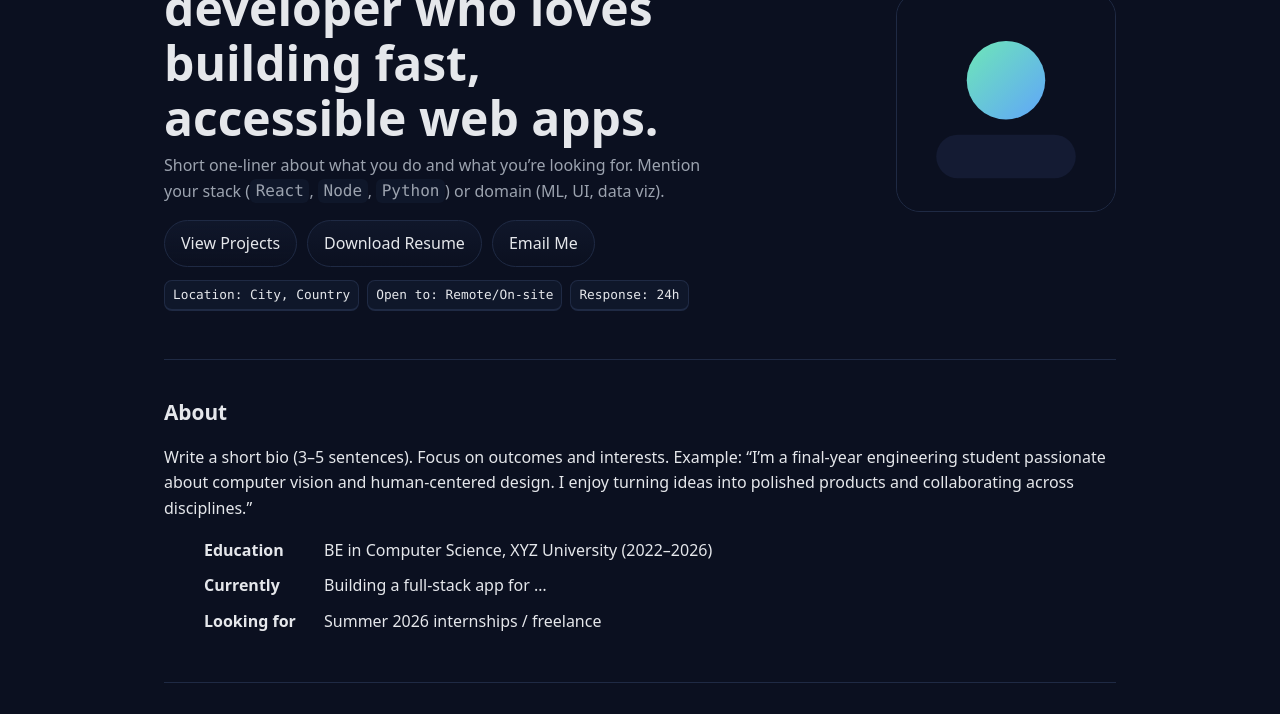
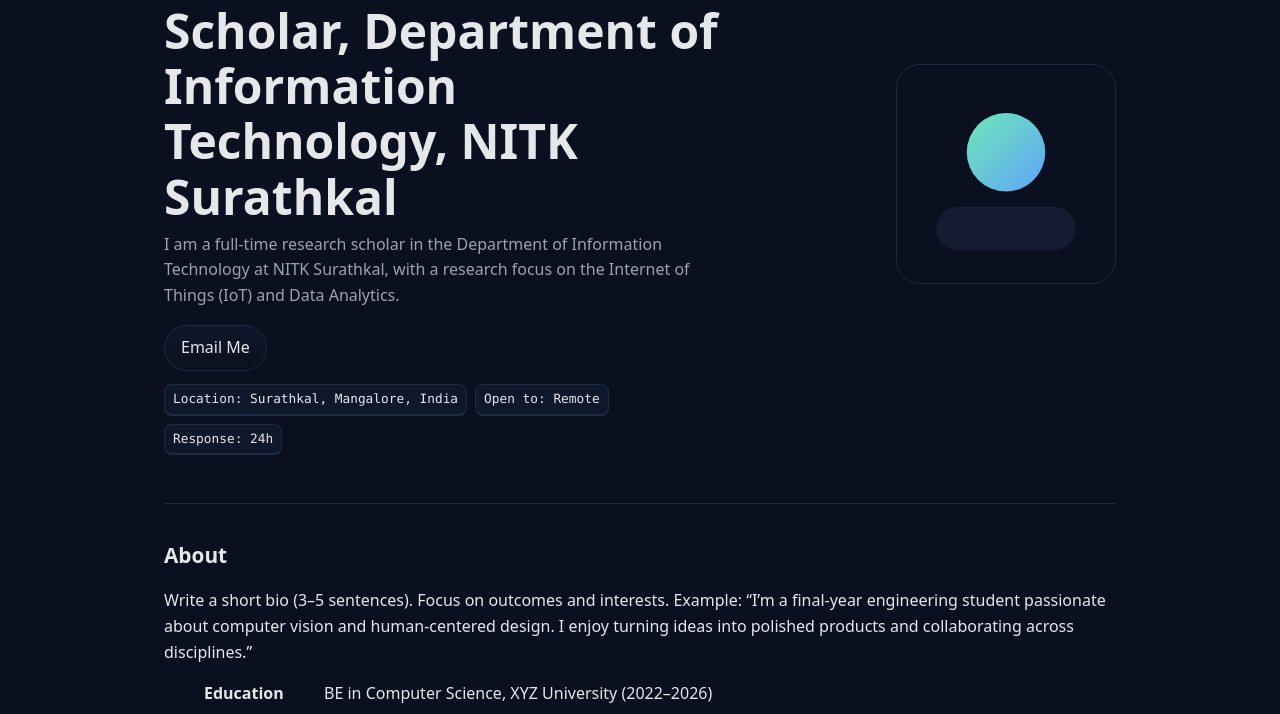
Before and after one commit to thanmayeesushil-lab/thanmayees.github.io, a plain HTML site: page index.html in a window 1280 px wide. Shown: the part 271-985 px from the top of the page. Drawn offline with Linux system fonts and the light colour scheme.

Commit message:
Update index.html

```diff
--- a/index.html
+++ b/index.html
@@ -3,12 +3,12 @@
 <head>
   <meta charset="utf-8" />
   <meta name="viewport" content="width=device-width, initial-scale=1" />
-  <title>Your Name – Portfolio</title>
-  <meta name="description" content="Portfolio of Your Name: projects, skills, experience, and contact details." />
+  <title>Thanmayee – Portfolio</title>
+  <meta name="description" content="Portfolio of Thanmayee: projects, skills, experience, and contact details." />
   <meta name="color-scheme" content="light dark">
   <meta name="theme-color" content="#111827">
   <!-- Open Graph (for better link previews) -->
-  <meta property="og:title" content="Your Name – Portfolio">
+  <meta property="og:title" content="Thanmayee – Portfolio">
   <meta property="og:description" content="Projects, skills, experience, and contact.">
   <meta property="og:type" content="website">
   <meta property="og:image" content="" />
@@ -111,19 +111,18 @@
   <main id="top" class="container">
     <section class="hero" aria-labelledby="intro-heading">
       <div>
-        <span class="pill">Available for freelance & internships</span>
-        <h1 id="intro-heading" class="title">Hi, I’m <span style="background:linear-gradient(90deg,var(--brand),var(--brand-2));-webkit-background-clip:text;background-clip:text;color:transparent">Your Name</span> — a developer who loves building fast, accessible web apps.</h1>
+        <!--span class="pill">Available for freelance & internships</span-->
+        <h1 id="intro-heading" class="title">Hi, I’m <span style="background:linear-gradient(90deg,var(--brand),var(--brand-2));-webkit-background-clip:text;background-clip:text;color:transparent">Thanmayee</span> — Full Time Research Scholar, Department of Information Technology, NITK Surathkal</h1>
         <p>
-          Short one-liner about what you do and what you’re looking for. Mention your stack (<span class="code">React</span>, <span class="code">Node</span>, <span class="code">Python</span>) or domain (ML, UI, data viz).
-        </p>
+          I am a full-time research scholar in the Department of Information Technology at NITK Surathkal, with a research focus on the Internet of Things (IoT) and Data Analytics.
         <div style="display:flex;gap:10px;margin-top:16px;flex-wrap:wrap">
-          <a class="btn" href="#projects">View Projects</a>
-          <a class="btn" href="resume.pdf" download>Download Resume</a>
-          <a class="btn" href="mailto:you@example.com">Email Me</a>
+          <!--a class="btn" href="#projects">View Projects</a-->
+          <!--a class="btn" href="resume.pdf" download>Download Resume</a-->
+          <a class="btn" href="mailto:thanmayeesushil@gmail.com">Email Me</a>
         </div>
         <div class="kbadges" aria-label="Quick facts">
-          <span class="kbd">Location: City, Country</span>
-          <span class="kbd">Open to: Remote/On-site</span>
+          <span class="kbd">Location: Surathkal, Mangalore, India</span>
+          <span class="kbd">Open to: Remote</span>
           <span class="kbd">Response: 24h</span>
         </div>
       </div>
```
